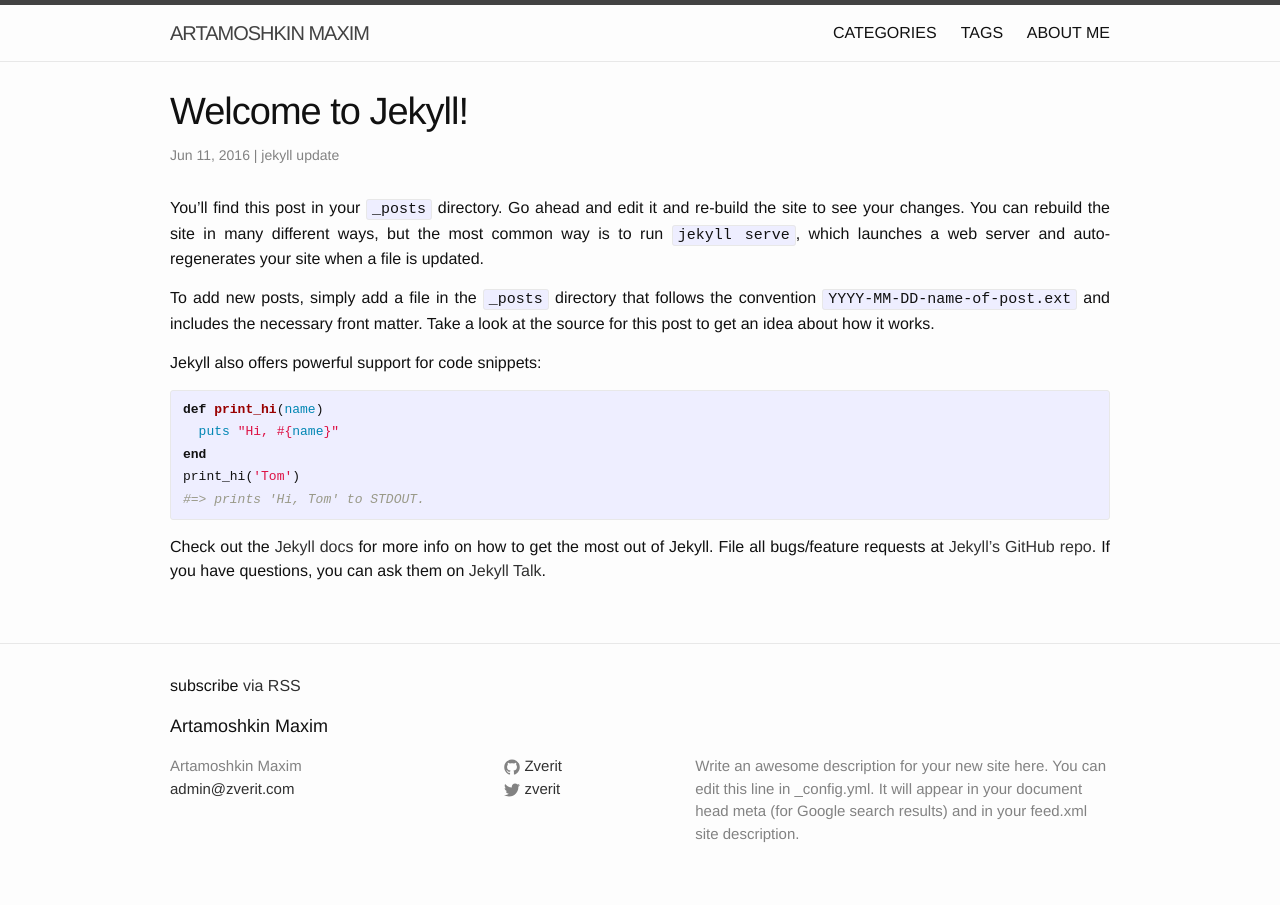
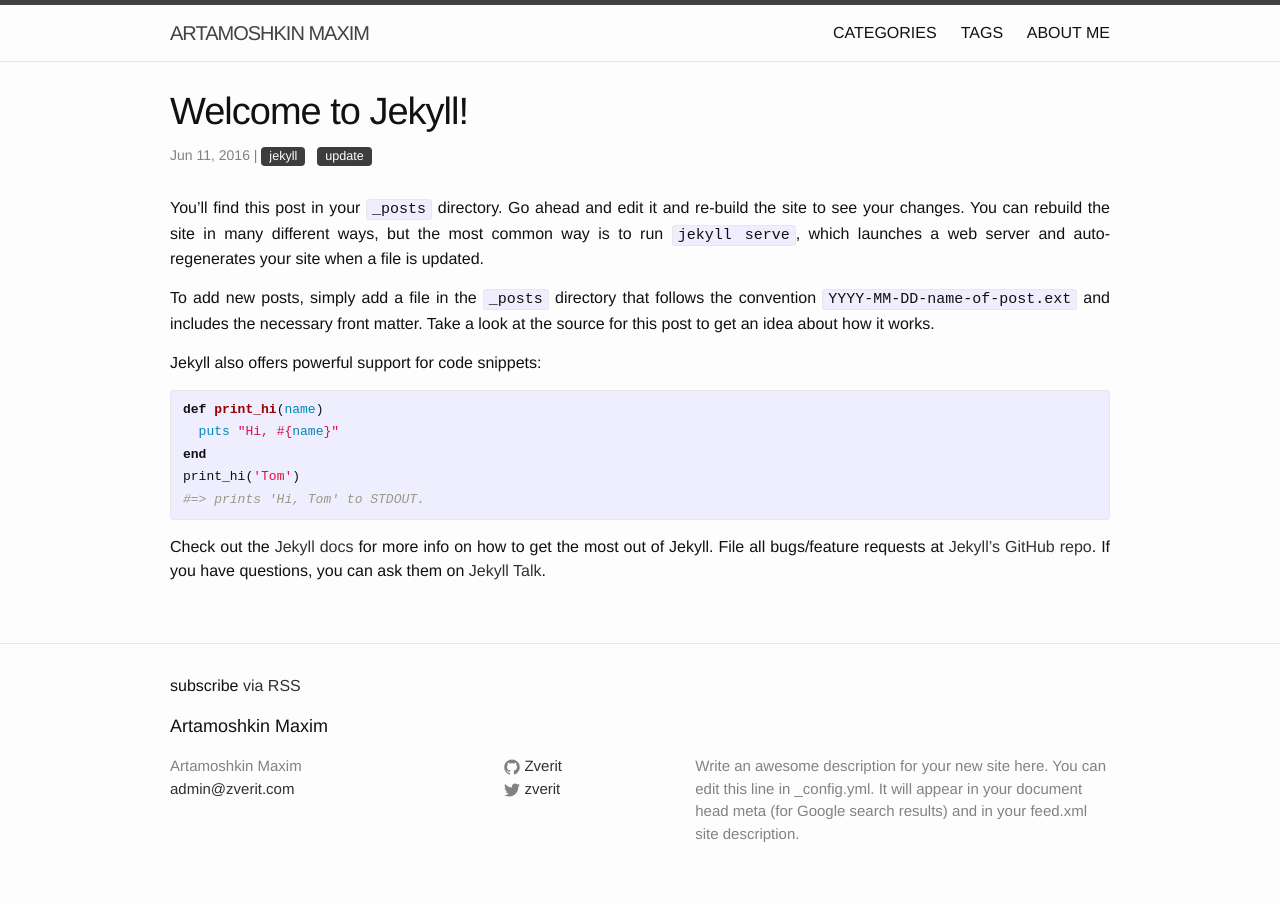
Before and after one commit to martamoshkin/blog.zverit.com, a Jekyll site: the page built from _posts/2016-06-11-welcome-to-jekyll.markdown, in a window 1280 px wide. Built offline with Jekyll 4.4.1, drawn with Linux system fonts in a browser that asks for light colours; comment, search, counter and statistics services are not loaded.

Commit message:
Update post.html

```diff
--- a/_layouts/post.html
+++ b/_layouts/post.html
@@ -7,7 +7,7 @@
     <h1 class="post-title" itemprop="name headline">{{ page.title }}</h1>
     <p class="post-meta"><time datetime="{{ page.date | date_to_xmlschema }}" itemprop="datePublished">{{ page.date | date: "%b %-d, %Y" }}</time> |
     {% for tag in page.tags %}
-      <span class="codinfox-tag-mark">{{ tag }}</span>
+       <a class="codinfox-tag-mark post-tag" href="/blog/tag/#{{ tag | slugify }}">{{ tag }}</a>
     {% endfor %}
     {% if page.author %} •
     <span itemprop="author" itemscope itemtype="http://schema.org/Person"><span itemprop="name">{{ page.author }}</span></span>{% endif %}</p>
```
